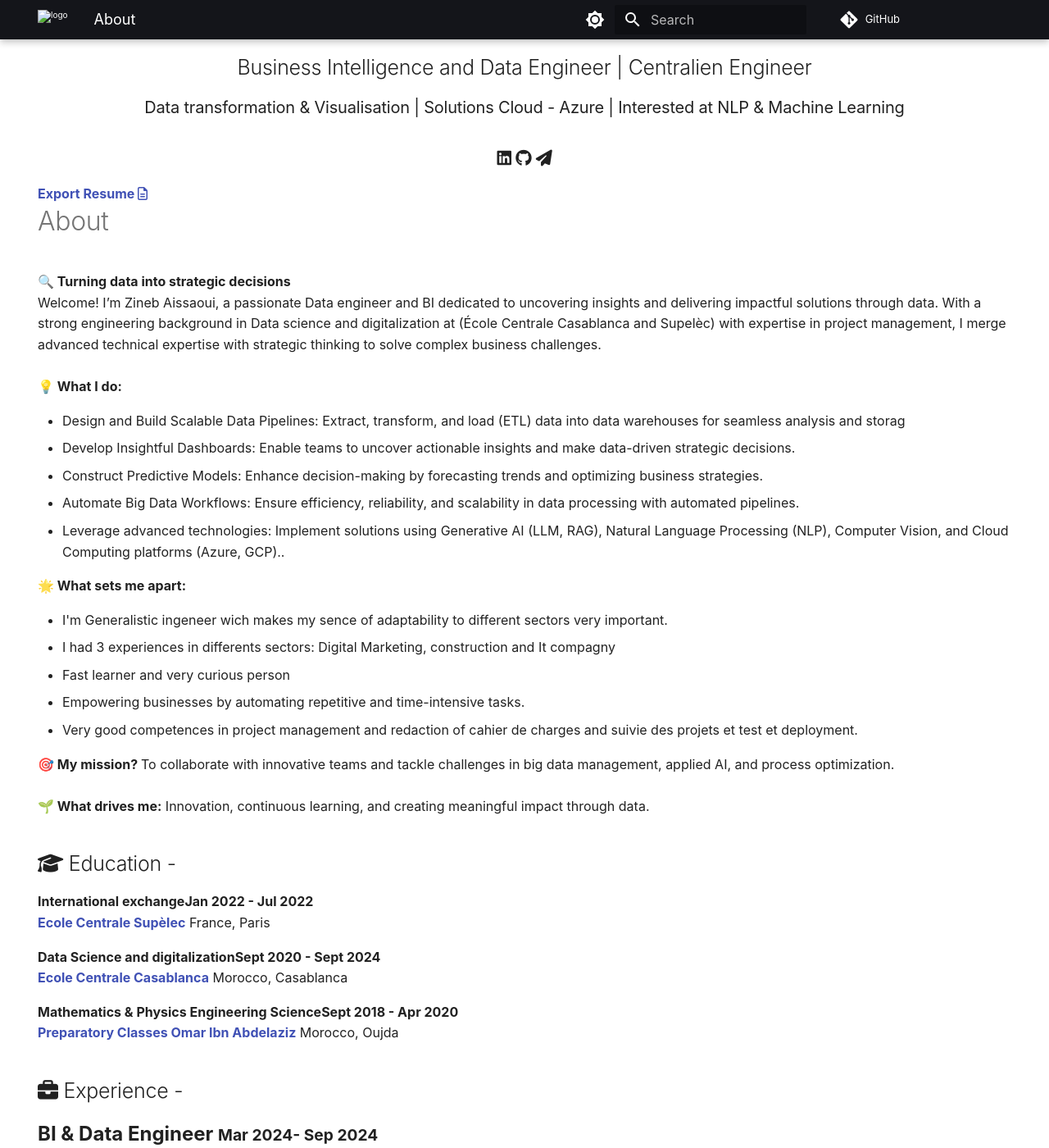
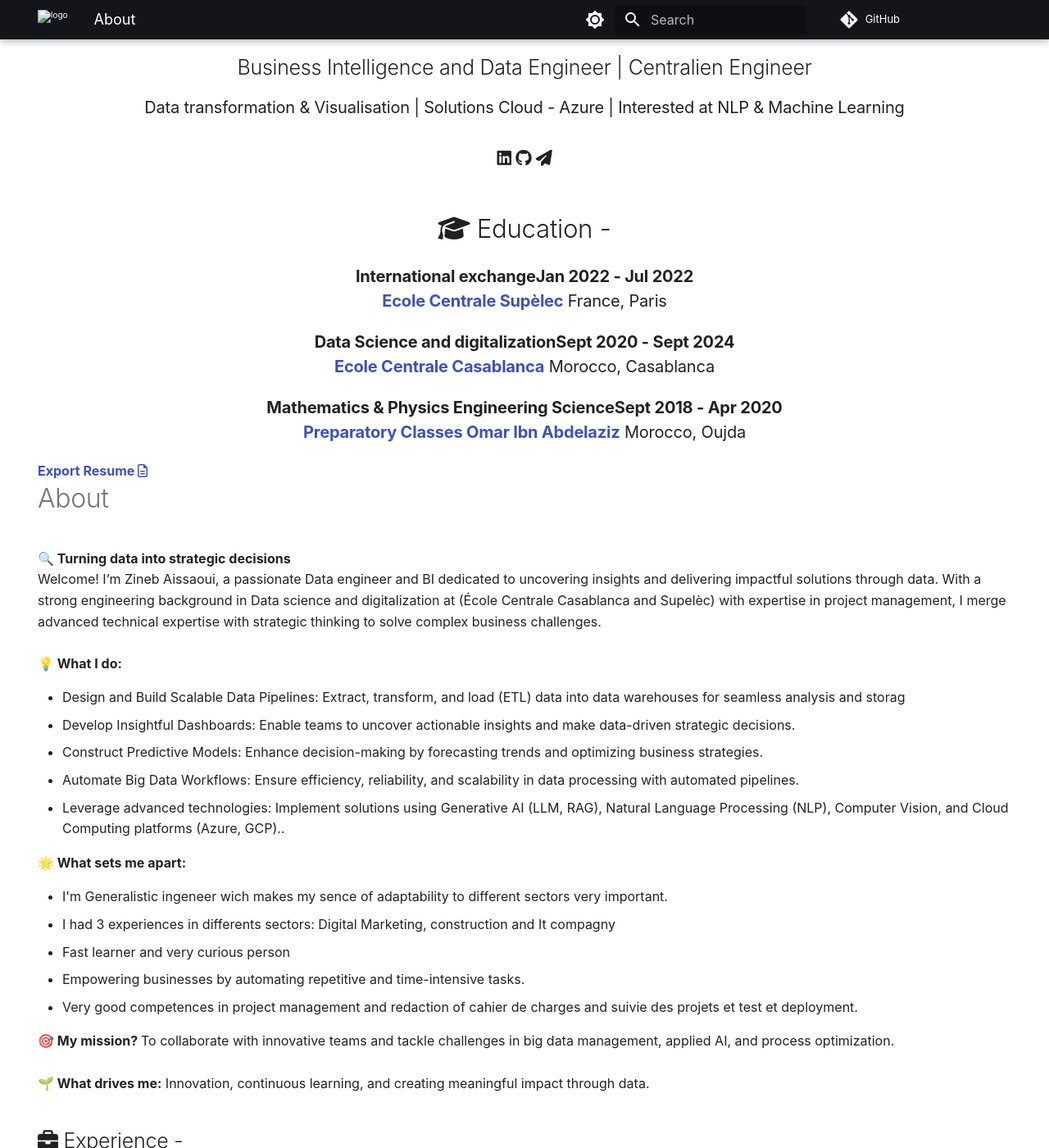
Before and after one commit to ZinebAissaoui/ZinebAissaoui, an MkDocs documentation site: the page built from web/index.md, in a window 1280 px wide and 1400 px high, scrolled down 468 px. Shown: the whole window at 82% size. Built offline with MkDocs 1.6.1 and Material for MkDocs 9.7.7, drawn with Linux system fonts in a browser that asks for light colours; nearby versions of some CDN libraries; comment, search, counter and statistics services are not loaded.

Commit message:
index update

```diff
--- a/web/index.md
+++ b/web/index.md
@@ -18,9 +18,19 @@
       <h2>Business Intelligence and Data Engineer | Centralien Engineer</h2>
       <h3> Data transformation & Visualisation  | Solutions Cloud - Azure | Interested at NLP & Machine Learning <h3>
       <div class="socials">
-       <a href="https://www.linkedin.com/in/zineb-Aissaoui" class="ln" style=" color: inherit;" title="LinkedIn - Ilyass El Fourati"><i class="fab fa-linkedin"></i></a>
-       <a href="https://github.com/ZinebAissaoui" class="git" style=" color: inherit;" title="Github - Ilyass El Fourati"><i class="fab fa-github"></i></a>
+       <a href="https://www.linkedin.com/in/zineb-Aissaoui" class="ln" style=" color: inherit;" title="LinkedIn - Zineb Aissaoui"><i class="fab fa-linkedin"></i></a>
+       <a href="https://github.com/ZinebAissaoui" class="git" style=" color: inherit;" title="Github - Zineb Aissaoui"><i class="fab fa-github"></i></a>
        <a href="mailto:<z.aissaouipro@gmail.com>" class="email" style=" color: inherit;" title="Email - z.aissaouipro@gmail.com"><i class="fas fa-paper-plane"></i></a>
+      </div>
+      <div class="Education">
+           <h2><i class="fas fa-graduation-cap"></i> Education -</h2>
+      <p>
+      <strong> International exchange<span class="date" style=" color: inherit;">Jan 2022 - Jul 2022</span><br><a>Ecole Centrale Supèlec</a></strong> France, Paris
+      </p>
+      <p>
+      <strong>Data Science and digitalization<span class="date" style=" color: inherit;">Sept 2020 - Sept 2024</span><br><a href="http://www.centrale-casablanca.ma/fr/">Ecole Centrale Casablanca</a></strong> Morocco, Casablanca
+      </p>
+      <p><strong>Mathematics & Physics Engineering Science<span class="date" style=" color: inherit;">Sept 2018 - Apr 2020</span><br><a>Preparatory Classes Omar Ibn Abdelaziz</a></strong> Morocco, Oujda</p>
       </div>
      </center>
     </div>
@@ -51,14 +61,7 @@
       <br>
       <strong>🌱 What drives me:</strong> Innovation, continuous learning, and creating meaningful impact through data.
       <br>
-           <h2><i class="fas fa-graduation-cap"></i> Education -</h2>
-      <p>
-      <strong> International exchange<span class="date" style=" color: inherit;">Jan 2022 - Jul 2022</span><br><a>Ecole Centrale Supèlec</a></strong> France, Paris
-      </p>
-      <p>
-      <strong>Data Science and digitalization<span class="date" style=" color: inherit;">Sept 2020 - Sept 2024</span><br><a href="http://www.centrale-casablanca.ma/fr/">Ecole Centrale Casablanca</a></strong> Morocco, Casablanca
-      </p>
-      <p><strong>Mathematics & Physics Engineering Science<span class="date" style=" color: inherit;">Sept 2018 - Apr 2020</span><br><a>Preparatory Classes Omar Ibn Abdelaziz</a></strong> Morocco, Oujda</p>
+
      <h2><i class="fas fa-briefcase"></i> Experience -</h2>
      <p><strong style="font-size: 1.5em;">BI & Data Engineer </strong><strong style="font-size: 1.2em;"><span class="date" style=" color: inherit;">Mar 2024- Sep 2024</span><br><a>Wapsi ESN</a></strong> - Internship</p>
       <p>
@@ -117,6 +120,7 @@
         </li>
       </ul>
       <a href="https://github.com/ZinebAissaoui/RAG-with-langchain"><strong>Code of Project</strong></a>
+
       <a href="https://drive.google.com/file/d/1fjMWbCE3DwqzuNFVsyI0KrBwEIlDsn4A/view?usp=sharing"><strong>Poster of the project </strong></a>
     <p><strong style="font-size: 1.5em;">Asynchronous Architecture for Medical Records Processing and Metadata Retrieval </strong><strong style="font-size: 1.2em;"><span class="date" style=" color: inherit;">Sep 2023 - Feb 2024</span><br><a>Ecole Centrale Casablanca</strong></a>
       <ul>
@@ -128,6 +132,7 @@
       </ul>
       <b>Technologies:</b> Python, NLP, OCR, TF-IDF, Embeeding...<br>
       <a href="https://github.com/ZinebAissaoui/Projet_S2D"><strong>Code of the project </strong></a>
+
       <a href="https://drive.google.com/file/d/1aInp9feCe7Cb77mJtRAEN7W0LxkVVSmv/view?usp=sharing"><strong>Poster of the project </strong></a>
       <p><strong style="font-size: 1.5em;">Realtime Data streamin </strong><strong style="font-size: 1.2em;"><span class="date" style=" color: inherit;">Nov 2024 - Dec 2024</span><br><a>Autonomy</strong></a></p>
       <p>An end to end project for Data Streamin </p>
```
